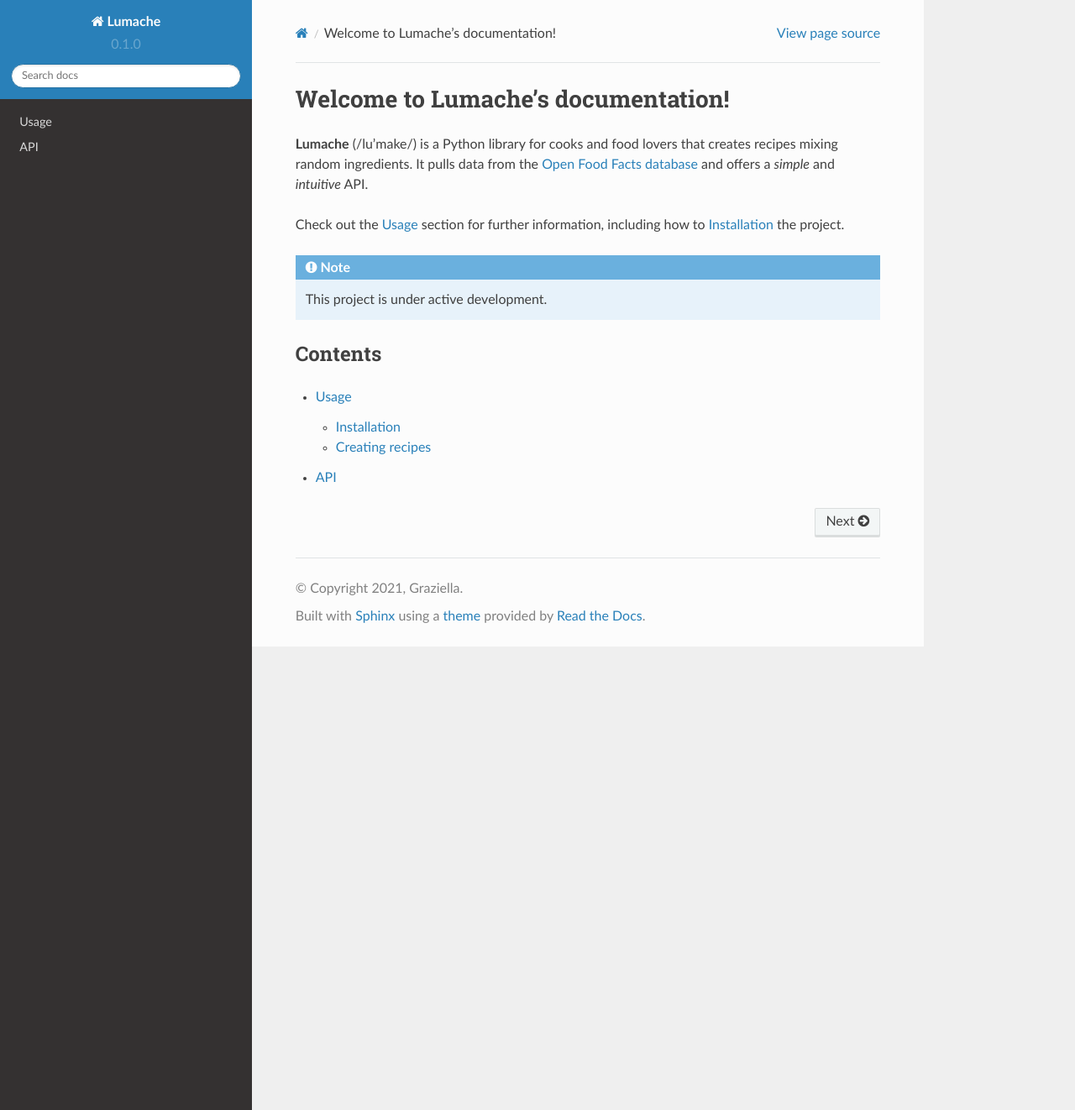
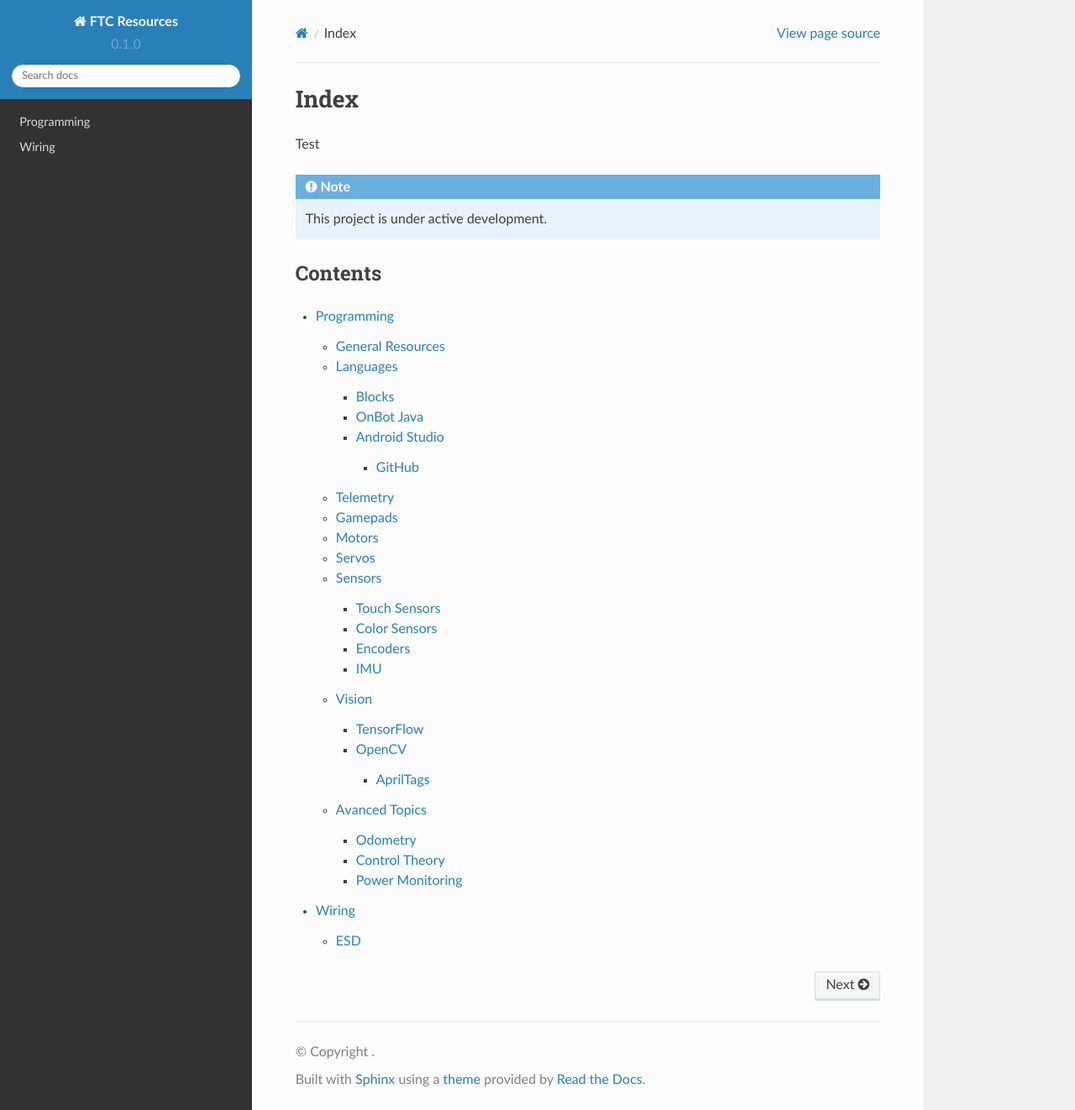
Before and after one commit to FromenActual/rtd-test, a Sphinx documentation site: the page built from docs/source/index.rst, in a window 1280 px wide and 1322 px high. Shown: the whole window at 84% size. Built offline with Sphinx 7.4.7 and the Read the Docs theme 2.0.0, drawn with Linux system fonts in a browser that asks for light colours.

Commit message:
Initial test of FTC resources

```diff
--- a/docs/source/api.rst
+++ /dev/null
@@ -1,7 +0,0 @@
-API
-===
-
-.. autosummary::
-   :toctree: generated
-
-   lumache
--- a/docs/source/conf.py
+++ b/docs/source/conf.py
@@ -2,9 +2,7 @@
 
 # -- Project information
 
-project = 'Lumache'
-copyright = '2021, Graziella'
-author = 'Graziella'
+project = 'FTC Resources'
 
 release = '0.1'
 version = '0.1.0'
--- a/docs/source/index.rst
+++ b/docs/source/index.rst
@@ -1,13 +1,7 @@
-Welcome to Lumache's documentation!
+Index
 ===================================
 
-**Lumache** (/lu'make/) is a Python library for cooks and food lovers
-that creates recipes mixing random ingredients.
-It pulls data from the `Open Food Facts database <https://world.openfoodfacts.org/>`_
-and offers a *simple* and *intuitive* API.
-
-Check out the :doc:`usage` section for further information, including
-how to :ref:`installation` the project.
+Test
 
 .. note::
 
@@ -18,5 +12,5 @@ Contents
 
 .. toctree::
 
-   usage
-   api
+   programming
+   wiring
--- /dev/null
+++ b/docs/source/programming.rst
@@ -0,0 +1,149 @@
+Programming
+########################
+
+General Resources
+************************
+
+* `FTC Docs <https://ftc-docs.firstinspires.org/en/latest/index.html>`_
+
+* `Game Manual Zero <https://gm0.org/en/latest/>`_
+
+* `SDK Repository <https://github.com/FIRST-Tech-Challenge/FtcRobotController/>`_
+
+  * `Examples <https://github.com/FIRST-Tech-Challenge/FtcRobotController/tree/master/FtcRobotController/src/main/java/org/firstinspires/ftc/robotcontroller/external/samples>`_
+
+* `Westside Robotics <https://github.com/WestsideRobotics?tab=repositories>`_
+
+Languages
+************************
+
+Blocks
+========================
+
+* `FTC Docs <https://ftc-docs.firstinspires.org/en/latest/programming_resources/blocks/Blocks-Tutorial.html>`_
+
+* `Blocks Playlist  <https://www.youtube.com/playlist?list=PLEuGrYl8iBm4A4yrRcatGcK7q0od0LYov>`_
+
+OnBot Java
+========================
+
+* `FTC Docs <https://ftc-docs.firstinspires.org/en/latest/programming_resources/onbot_java/OnBot-Java-Tutorial.html>`_
+
+Android Studio
+========================
+
+* `FTC Docs <https://ftc-docs.firstinspires.org/en/latest/programming_resources/android_studio_java/Android-Studio-Tutorial.html>`_
+
+GitHub
+------------------------
+
+* `FTC Docs <https://ftc-docs.firstinspires.org/en/latest/programming_resources/tutorial_specific/android_studio/fork_and_clone_github_repository/Fork-and-Clone-From-GitHub.html>`_
+
+* `Dryw's Slides <https://docs.google.com/presentation/d/11RdAygfw98YmKc6gS-EA5yM0k_ny_Q1GNnq1rbWOgJo/edit?usp=sharing>`_
+
+Telemetry
+************************
+
+* `Game Manual Zero <https://gm0.org/en/latest/docs/software/tutorials/using-telemetry.html>`_
+
+Gamepads
+************************
+
+* `Game Manual Zero <https://gm0.org/en/latest/docs/software/tutorials/gamepad.html>`_
+
+Motors
+************************
+
+* `Game Manual Zero <https://gm0.org/en/latest/docs/software/getting-started/common-hardware-components.html#dc-motor>`_
+
+* FTC Docs
+
+  * `Blocks <https://ftc-docs.firstinspires.org/en/latest/programming_resources/tutorial_specific/blocks/creating_op_modes/Writing-an-Op-Mode-with-FTC-Blocks.html#controlling-a-dc-motor>`_
+
+  * `OnBot Java <https://ftc-docs.firstinspires.org/en/latest/programming_resources/tutorial_specific/onbot_java/creating_op_modes/Creating-and-Running-an-Op-Mode-%28OnBot-Java%29.html#modifying-your-op-mode-to-control-a-motor>`_
+
+  * `Android Studio <https://ftc-docs.firstinspires.org/en/latest/programming_resources/tutorial_specific/android_studio/creating_op_modes/Creating-and-Running-an-Op-Mode-%28Android-Studio%29.html#modifying-your-op-mode-to-control-a-motor>`_
+
+Servos
+************************
+
+* `Game Manual Zero <https://gm0.org/en/latest/docs/software/getting-started/common-hardware-components.html#servo>`_
+
+Sensors
+************************
+
+Touch Sensors
+========================
+
+Color Sensors
+========================
+
+Encoders
+========================
+
+* `Game Manual Zero <https://gm0.org/en/latest/docs/software/getting-started/common-hardware-components.html#encoders>`_
+
+* FTC Docs
+
+  * `Blocks <https://ftc-docs.firstinspires.org/en/latest/programming_resources/tutorial_specific/blocks/controlling_a_servo/Controlling-a-Servo-%28Blocks%29.html>`_
+
+  * `OnBot Java <https://ftc-docs.firstinspires.org/en/latest/programming_resources/tutorial_specific/onbot_java/controlling_a_servo/Controlling-a-Servo-%28OnBot-Java%29.html>`_
+
+  * `Android Studio <https://ftc-docs.firstinspires.org/en/latest/programming_resources/tutorial_specific/android_studio/controlling_a_servo/Controlling-a-Servo-%28Android-Studio%29.html>`_
+
+IMU
+========================
+
+Vision
+************************
+
+* `Game Manual Zero <https://gm0.org/en/latest/docs/software/tutorials/vision.html>`_
+
+* `Westside Robotics <https://github.com/WestsideRobotics/FTC-Webcam/wiki>`_
+
+TensorFlow
+========================
+
+* `FTC Docs <https://ftc-docs.firstinspires.org/en/latest/ftc_ml/index.html>`_
+
+OpenCV
+========================
+
+* `EasyOpenCV <https://github.com/OpenFTC/EasyOpenCV>`_
+
+  * `Camera Initialization <https://github.com/OpenFTC/EasyOpenCV/blob/master/doc/user_docs/camera_initialization_overview.md>`_
+
+  * `Pipelines <https://github.com/OpenFTC/EasyOpenCV/blob/master/doc/user_docs/pipelines_overview.md>`_
+
+  * `Examples <https://github.com/OpenFTC/EasyOpenCV/tree/master/examples/src/main/java/org/firstinspires/ftc/teamcode>`_
+
+* `SkyStone Guide <https://gist.github.com/oakrc/12a7b5223df0cb55d7c1288ce96a6ab7>`_
+
+AprilTags
+------------------------
+
+* `EasyOpenCV AprilTag Plugin <https://github.com/OpenFTC/EOCV-AprilTag-Plugin>`_
+
+  * `Examples <https://github.com/OpenFTC/EOCV-AprilTag-Plugin/tree/master/examples/src/main/java/org/firstinspires/ftc/teamcode>`_
+
+* `Westside Robotics <https://github.com/WestsideRobotics/AprilTags-for-FTC-Blocks/wiki>`_
+
+Avanced Topics
+************************
+
+Odometry
+========================
+
+* `Game Manual Zero <https://gm0.org/en/latest/docs/software/concepts/odometry.html>`_
+
+Control Theory
+========================
+
+* `CTRL ALT FTC <https://www.ctrlaltftc.com/>`_
+
+* `Controls Engineering <https://file.tavsys.net/control/controls-engineering-in-frc.pdf>`_
+
+Power Monitoring
+========================
+
+* `Westside Robotics <https://github.com/WestsideRobotics/FTC-Power-Monitoring/wiki>`_
```
Also changed, not shown: README.rst (+1 -9 lines), docs/source/usage.rst (deleted, +0 -33 lines), docs/source/wiring.rst (added, +7 -0 lines), lumache.py (deleted, +0 -23 lines), pyproject.toml (deleted, +0 -8 lines), 1 other file.
